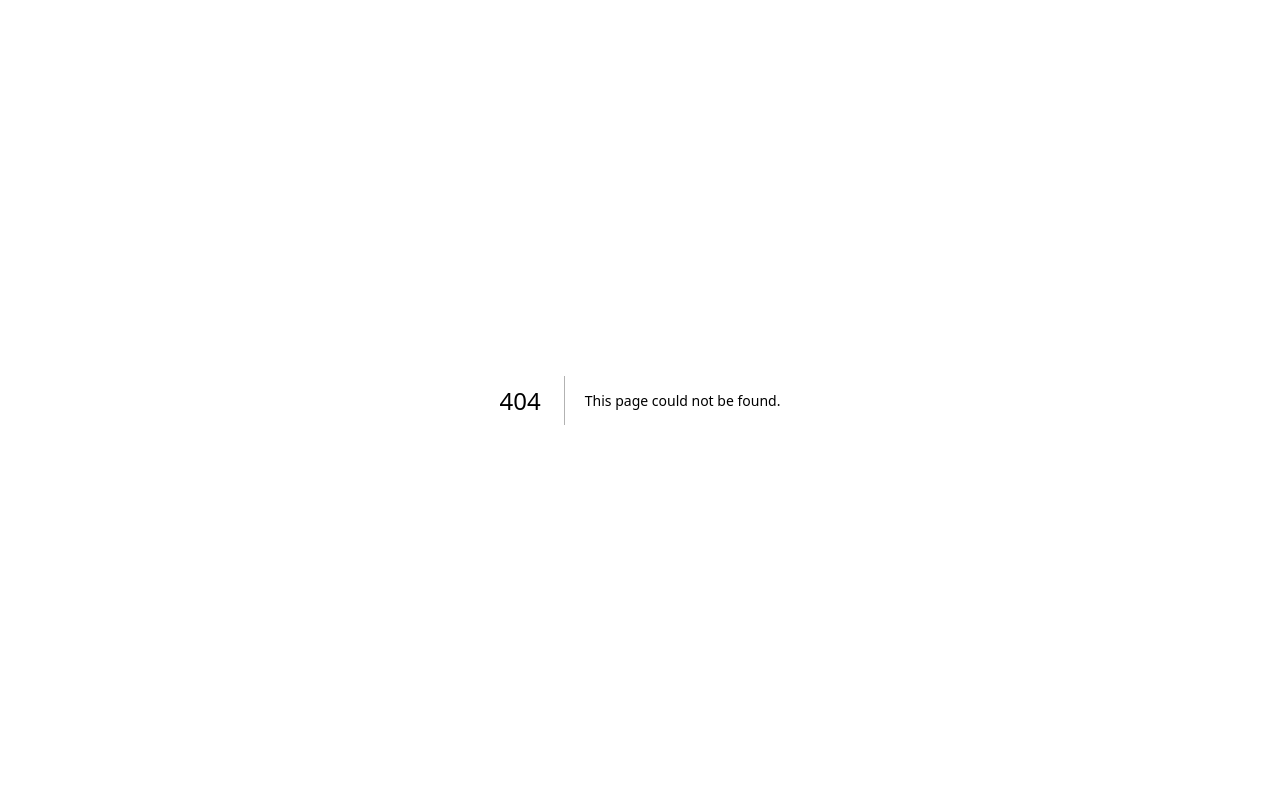
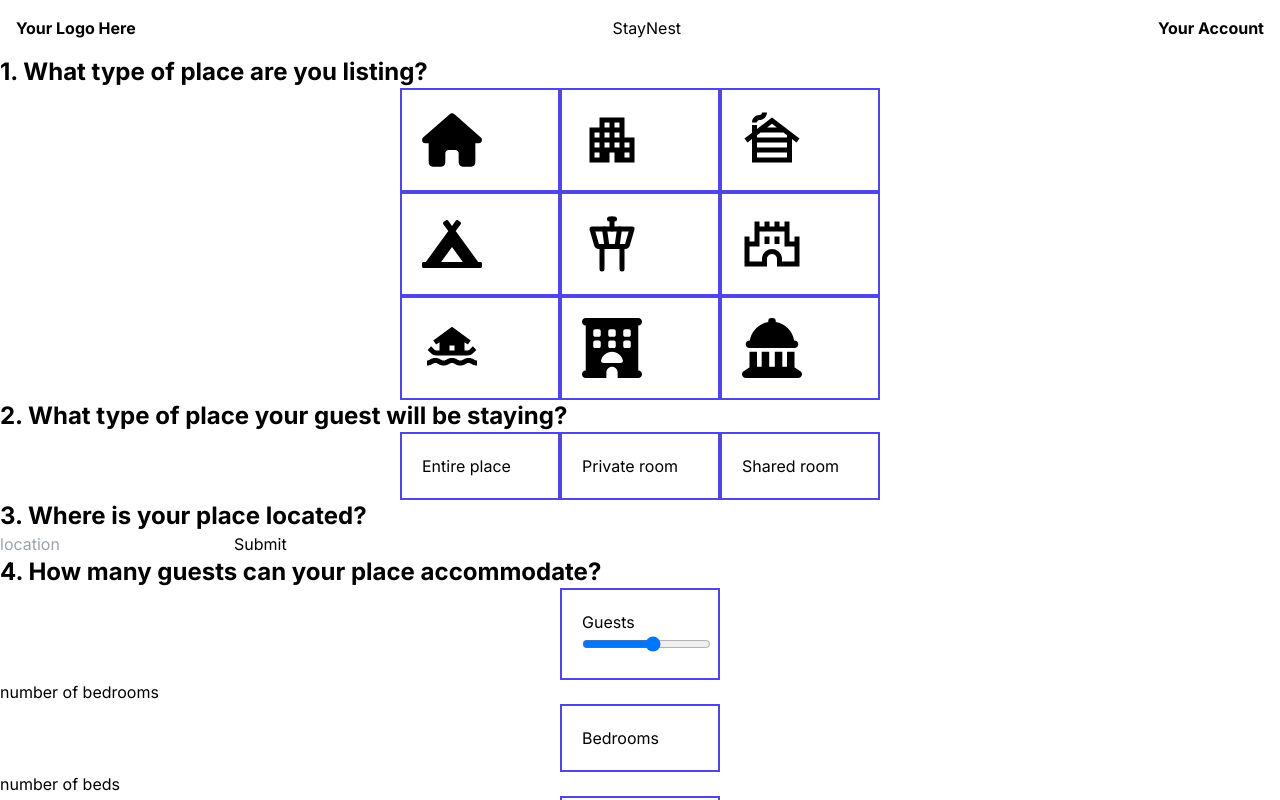
Before and after one commit to saimon7g/StayNest-FrontEnd, a Next.js app in the folder staynest/: page /host/step1 in a window 1280 px wide. Before the commit this address had no page. Shown: the top 800 px of the page. Built offline with nearby package versions, Linux system fonts and the light colour scheme.

Commit message:
page 1 need css

```diff
--- a/staynest/Components/navBar.js
+++ b/staynest/Components/navBar.js
@@ -3,6 +3,8 @@
 import Link from 'next/link';
 import { useState } from 'react';
 import '@/Components/style/navBar.css';
+import Image from 'next/image';
+import Logo from '@/StaticImage/Meta_Inc._logo.jpg';
 
 
 const Navbar = () => {
@@ -21,7 +23,7 @@ const Navbar = () => {
     <nav className="navbar">
       <Link href="/">
         <div className="logo">
-            <Image src="/logo.png" alt="logo" width={100} height={100} />
+            <Image src={Logo} alt="logo" width={100} height={100} />
         </div>
 
       </Link>
@@ -34,7 +36,7 @@ const Navbar = () => {
       <Link href="/account">
 
       <div className="account-image">  Your Account
-        <Image src="/account.png" alt="account" width={100} height={100} />
+        <Image src={Logo} alt="logo" width={100} height={100} />
       </div>
       </Link>
     </nav>
--- a/staynest/app/guest/error.js
+++ b/staynest/app/guest/error.js
@@ -3,7 +3,7 @@
 import React from 'react';
 import Link from 'next/link';
 
-export default function Error() {
+export default function Error(error, reset) {
     return (
         <div>
             <h1>404 Error - Page Not Found</h1>
--- a/staynest/app/host/error.js
+++ b/staynest/app/host/error.js
@@ -3,7 +3,8 @@
 import React from 'react';
 import Link from 'next/link';
 
-export default function GuestError() {
+export default function GuestError({error, reset}) {
+
     return (
         <div>
             <h1>404 Error - Page Not Found... Some error occured</h1>
--- a/staynest/app/host/page.js
+++ b/staynest/app/host/page.js
@@ -9,6 +9,12 @@ export default function GuesrRootPage() {
         <div>
             <h1 className="title text-center">Welcome to StayNest</h1>
             <GoogleMap />
+            {/* button using tailwind for next page */}
+            <Link href="/host/step1">
+                <button className="bg-blue-500 hover:bg-blue-700 text-white font-bold py-2 px-4 rounded">
+                    Get Started
+                </button>
+            </Link>
         </div>
     );
 }
--- /dev/null
+++ b/staynest/app/host/step1/page.js
@@ -0,0 +1,167 @@
+'use client';
+import React from "react";
+import Link from "next/link";
+import { FaHouse } from "react-icons/fa6";
+import { MdApartment } from "react-icons/md";
+import { MdOutlineCabin } from "react-icons/md";
+import { FaCampground } from "react-icons/fa";
+import { LuTowerControl } from "react-icons/lu";
+import { MdHouseboat } from "react-icons/md";
+import { FaHotel } from "react-icons/fa6";
+import { FaLandmarkDome } from "react-icons/fa6";
+import { MdOutlineCastle } from "react-icons/md";
+
+
+
+
+const Step1 = () => {
+    const [propertyType, setPropertyType] = React.useState("");
+    const [propertySubType, setPropertySubType] = React.useState("");
+    const [location, setLocation] = React.useState("");
+    const [guests, setGuests] = React.useState("");
+    const [bedrooms, setBedrooms] = React.useState("");
+    const [beds, setBeds] = React.useState("");
+    const [bathrooms, setBathrooms] = React.useState("");
+
+    const handlePropertyType = (event, type) => {
+        event.preventDefault();
+        setPropertyType(type);
+    };
+
+    const handlePropertySubType = (event, subtype) => {
+        setPropertySubType(subtype);
+    };
+    const handleFormSubmit = (event, location) => {
+
+        setLocation(location);
+    }
+
+    const handleGuests = (event) => {
+        setGuests(event.target.value);
+    }
+    const handleBedrooms = (event) => {
+        setBedrooms(event.target.value);
+    }
+    const handleBeds = (event) => {
+        setBeds(event.target.value);
+    }
+    const handleBathrooms = (event) => {
+        setBathrooms(event.target.value);
+    }
+    const handleSubmit = (event) => {
+        event.preventDefault();
+        console.log(propertyType, propertySubType, location, guests, bedrooms, beds, bathrooms);
+    }
+
+
+
+
+    return (
+        <div>
+            <div>
+                <text className="text-2xl font-bold">1. What type of place are you listing?</text>
+                <div className="flex justify-center">
+                    <div className="border-2 border-indigo-600 w-40 p-5" onClick={(e) => handlePropertyType(e, "House")} >
+                        <FaHouse className="text-6xl text-center" />
+                    </div>
+                    <div className="border-2 border-indigo-600 w-40 p-5" onClick={(e) => handlePropertyType(e, "Apartment")} >
+                        <MdApartment className="text-6xl text-center" />
+                    </div>
+                    <div className="border-2 border-indigo-600 w-40 p-5" onClick={(e) => handlePropertyType(e, "Cabin")} >
+                        <MdOutlineCabin className="text-6xl text-center" />
+                    </div>
+                </div>
+
+                <div className="flex justify-center">
+                    <div className="border-2 border-indigo-600 w-40 p-5" onClick={(e) => handlePropertyType(e, "Campground")} >
+                        <FaCampground className="text-6xl text-center" />
+                    </div>
+                    <div className="border-2 border-indigo-600 w-40 p-5" onClick={(e) => handlePropertyType(e, "Tower")} >
+                        <LuTowerControl className="text-6xl text-center" />
+                    </div>
+                    <div className="border-2 border-indigo-600 w-40 p-5" onClick={(e) => handlePropertyType(e, "Castle")} >
+                        <MdOutlineCastle className="text-6xl text-center" />
+                    </div>
+                </div>
+                <div className="flex justify-center">
+                    <div className="border-2 border-indigo-600 w-40 p-5" onClick={(e) => handlePropertyType(e, "Houseboat")} >
+                        <MdHouseboat className="text-6xl text-center" />
+                    </div>
+                    <div className="border-2 border-indigo-600 w-40 p-5" onClick={(e) => handlePropertyType(e, "Hotel")} >
+                        <FaHotel className="text-6xl text-center" />
+                    </div>
+                    <div className="border-2 border-indigo-600 w-40 p-5" onClick={(e) => handlePropertyType(e, "Dome")} >
+                        <FaLandmarkDome className="text-6xl text-center" />
+                    </div>
+                </div>
+            </div>
+            <div>
+                <text className="text-2xl font-bold">2. What type of place your guest will be staying?</text>
+                <div className="flex justify-center">
+                    <div className="border-2 border-indigo-600 w-40 p-5" onClick={() => handlePropertySubType("Entire place")} >
+                        <text className="text-center">Entire place</text>
+                    </div>
+                    <div className="border-2 border-indigo-600 w-40 p-5" onClick={() => handlePropertySubType("Private room")} >
+                        <text className="text-center">Private room</text>
+                    </div>
+                    <div className="border-2 border-indigo-600 w-40 p-5" onClick={() => handlePropertySubType("Shared room")} >
+                        <text className="text-center">Shared room</text>
+                    </div>
+                </div>
+            </div>
+
+            {/* location selection using google map */}
+            <div>
+                <text className="text-2xl font-bold">3. Where is your place located?</text>
+                {/* a form to collect location data */}
+                <form >
+                    <input type="text" placeholder="location" />
+                    <button type="submit">Submit</button>
+                </form>
+
+
+
+
+
+            </div>
+            <div>
+                <text className="text-2xl font-bold">4. How many guests can your place accommodate?</text>
+                <div className="flex justify-center">
+                    <div className="border-2 border-indigo-600 w-40 p-5">
+                        <text className="text-center">Guests</text>
+                        {/* scroll bar to add or remove number of guest */}
+                        <input type="range" min="1" max="10" value={guests} onChange={handleGuests} />
+
+                    </div>
+                </div>
+
+                <text className="text-center">number of bedrooms</text>
+                <div className="flex justify-center">
+                    <div className="border-2 border-indigo-600 w-40 p-5">
+                        <text className="text-center">Bedrooms</text>
+                    </div>
+                </div>
+
+                <text className="text-center">number of beds</text>
+                <div className="flex justify-center">
+                    <div className="border-2 border-indigo-600 w-40 p-5">
+                        <text className="text-center">Beds</text>
+                    </div>
+                </div>
+
+                <text className="text-center">number of bathrooms</text>
+                <div className="flex justify-center">
+                    <div className="border-2 border-indigo-600 w-40 p-5">
+                        <text className="text-center">Bathrooms</text>
+                    </div>
+                </div>
+
+            </div>
+        </div>
+
+
+
+    );
+};
+
+export default Step1;
```
Also changed, not shown: staynest/StaticImage/Meta_Inc._logo.jpg (added).
